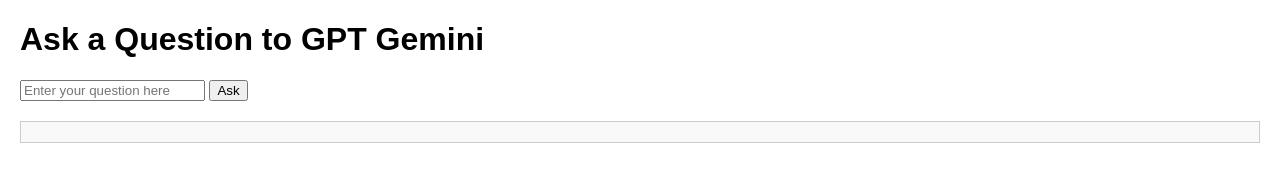
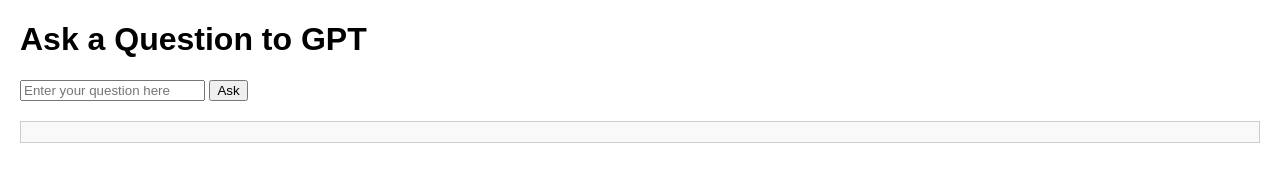
Before and after one commit to Brashokish/kish-gpt, a website: page index.html in a window 1280 px wide. Drawn offline with Linux system fonts and the light colour scheme.

Commit message:
Update index.html

```diff
--- a/index.html
+++ b/index.html
@@ -3,7 +3,7 @@
 <head>
     <meta charset="UTF-8">
     <meta name="viewport" content="width=device-width, initial-scale=1.0">
-    <title>GPT Gemini API Interface</title>
+    <title>Ask GPT</title>
     <style>
         body {
             font-family: Arial, sans-serif;
@@ -18,7 +18,7 @@
     </style>
 </head>
 <body>
-    <h1>Ask a Question to GPT Gemini</h1>
+    <h1>Ask a Question to GPT</h1>
     <input type="text" id="query" placeholder="Enter your question here" />
     <button id="askButton">Ask</button>
 
@@ -32,18 +32,22 @@
                 return;
             }
 
+            console.log("Button clicked, sending request...");
+
             try {
                 const response = await fetch(`https://kish-chat-gpt.onrender.com/gpt?query=${encodeURIComponent(query)}`);
+                console.log("Response status:", response.status);
                 if (!response.ok) throw new Error('API request failed');
 
                 const gpt = await response.json();
+                console.log("API response:", gpt);
                 if (gpt && gpt.parts && gpt.parts[0] && gpt.parts[0].text) {
                     document.getElementById('response').innerText = gpt.parts[0].text.trim();
                 } else {
                     document.getElementById('response').innerText = 'Unexpected response format. Please try again later.';
                 }
             } catch (error) {
-                console.error(error);
+                console.error("Fetch error:", error);
                 document.getElementById('response').innerText = 'An error occurred, please try again later.';
             }
         });
```
